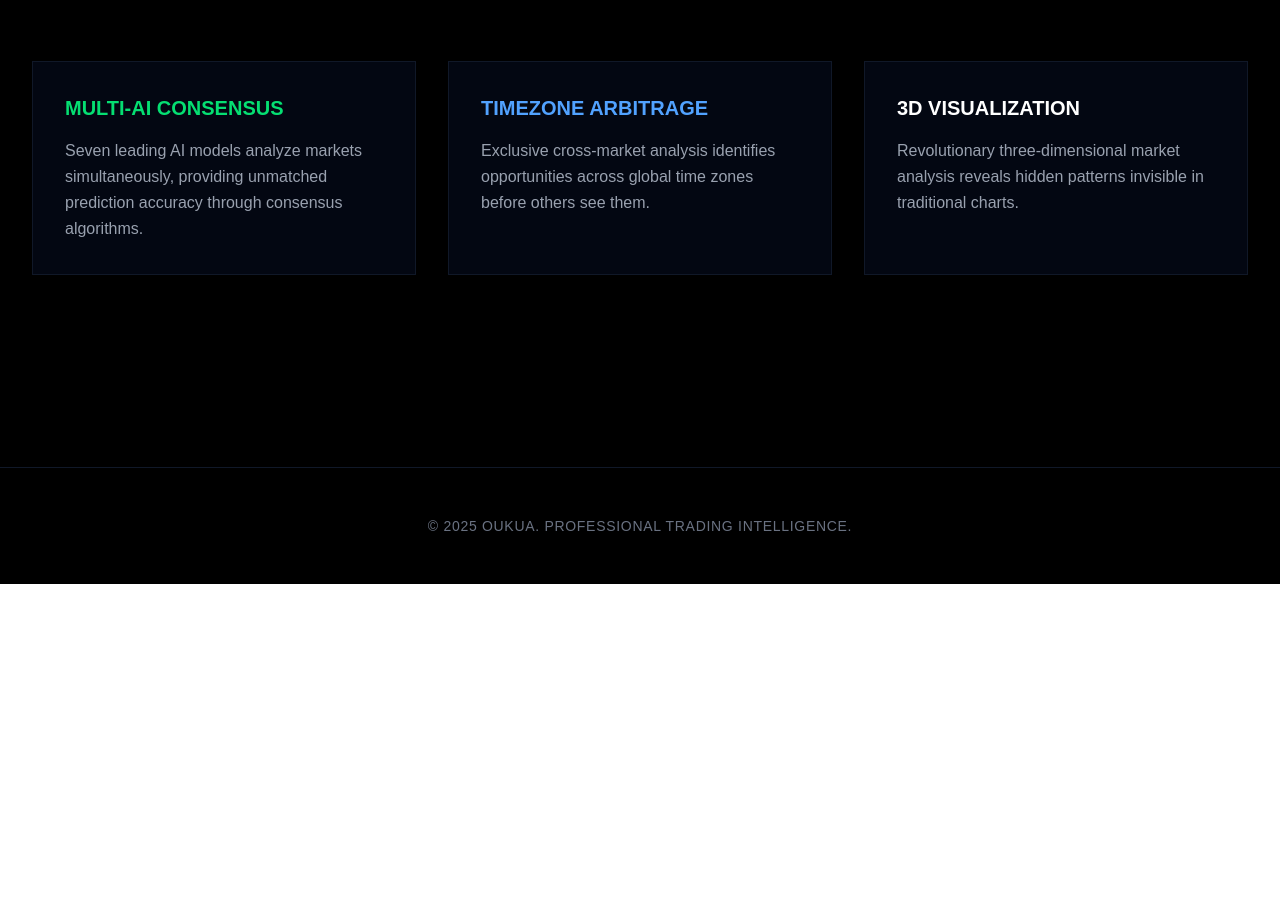
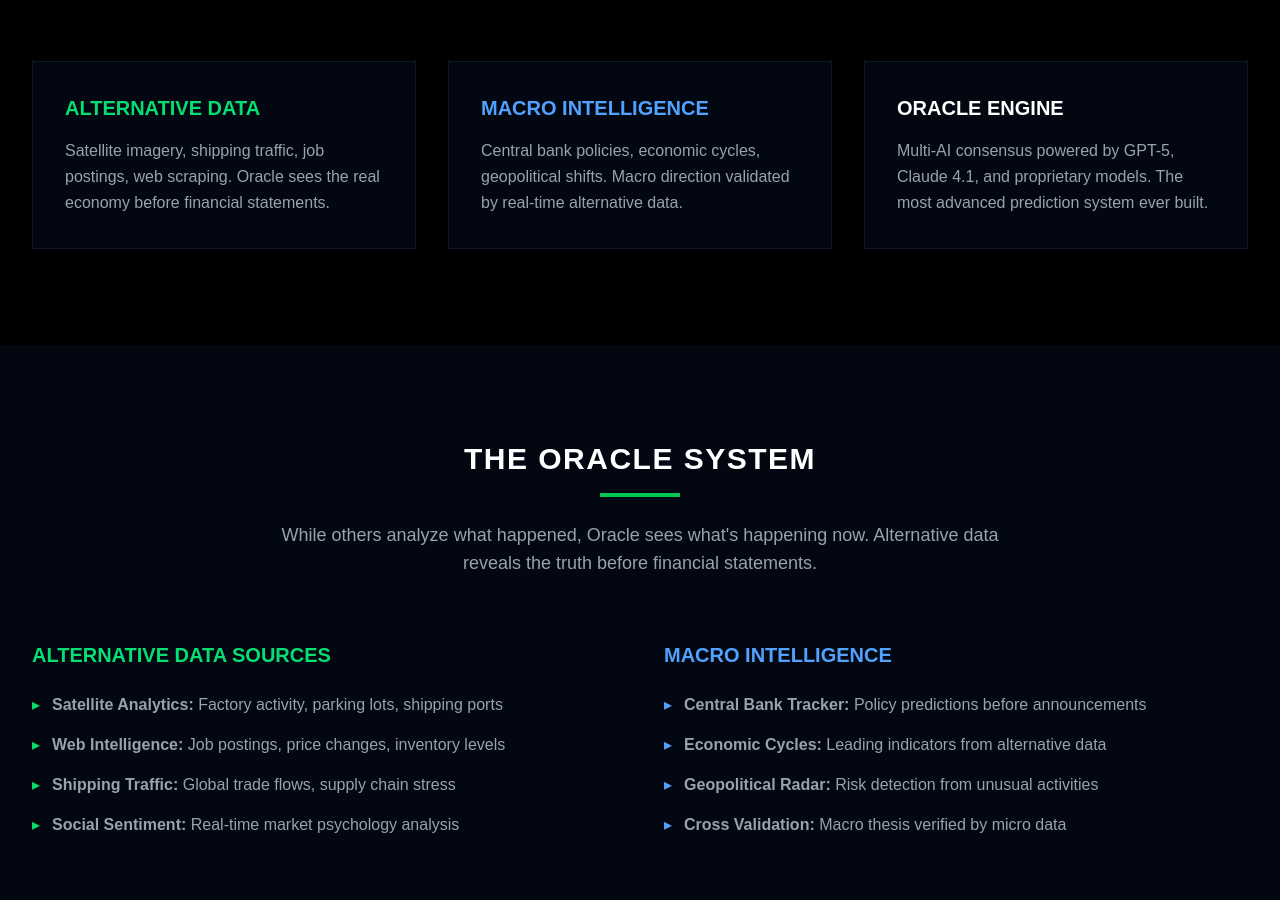
Before and after one commit to OukuaXu/oukua-website, a Next.js app: page / in a window 1280 px wide. Shown: the part 1060-1960 px from the top of the page. Before the commit the page ends 1644 px from the top, so only its background shows below. Built offline with nearby package versions, Linux system fonts and the light colour scheme.

Commit message:
Integrate Oracle Alternative Data System into homepage

```diff
--- a/app/page.tsx
+++ b/app/page.tsx
@@ -81,8 +81,8 @@
               </span>
             </h1>
             <p className="max-w-2xl mx-auto text-lg text-gray-400 mb-12">
-              Professional-grade AI trading intelligence. Seven AI models. Real-time analysis.
-              Institutional quality predictions for every trader.
+              Beyond traditional analysis. Alternative data intelligence meets macro wisdom.
+              See what others cannot. Know before the market knows.
             </p>
             <div className="flex justify-center gap-6">
               <button
@@ -104,8 +104,8 @@
         <div className="max-w-7xl mx-auto px-4 sm:px-6 lg:px-8">
           <div className="grid grid-cols-2 md:grid-cols-4 gap-8 text-center">
             <div>
-              <div className="text-4xl font-bold text-green-400">87%</div>
-              <div className="mt-2 text-sm uppercase tracking-wider text-gray-500">Accuracy Rate</div>
+              <div className="text-4xl font-bold text-green-400">50+</div>
+              <div className="mt-2 text-sm uppercase tracking-wider text-gray-500">Data Sources</div>
             </div>
             <div>
               <div className="text-4xl font-bold text-white">7</div>
@@ -132,21 +132,89 @@
           </div>
           <div className="grid md:grid-cols-3 gap-8">
             <div className="bg-gray-950 border border-gray-900 p-8">
-              <h3 className="text-xl font-semibold mb-4 text-green-400">MULTI-AI CONSENSUS</h3>
+              <h3 className="text-xl font-semibold mb-4 text-green-400">ALTERNATIVE DATA</h3>
               <p className="text-gray-400 leading-relaxed">
-                Seven leading AI models analyze markets simultaneously, providing unmatched prediction accuracy through consensus algorithms.
+                Satellite imagery, shipping traffic, job postings, web scraping. Oracle sees the real economy before financial statements.
               </p>
             </div>
             <div className="bg-gray-950 border border-gray-900 p-8">
-              <h3 className="text-xl font-semibold mb-4 text-blue-400">TIMEZONE ARBITRAGE</h3>
+              <h3 className="text-xl font-semibold mb-4 text-blue-400">MACRO INTELLIGENCE</h3>
               <p className="text-gray-400 leading-relaxed">
-                Exclusive cross-market analysis identifies opportunities across global time zones before others see them.
+                Central bank policies, economic cycles, geopolitical shifts. Macro direction validated by real-time alternative data.
               </p>
             </div>
             <div className="bg-gray-950 border border-gray-900 p-8">
-              <h3 className="text-xl font-semibold mb-4 text-white">3D VISUALIZATION</h3>
+              <h3 className="text-xl font-semibold mb-4 text-white">ORACLE ENGINE</h3>
               <p className="text-gray-400 leading-relaxed">
-                Revolutionary three-dimensional market analysis reveals hidden patterns invisible in traditional charts.
+                Multi-AI consensus powered by GPT-5, Claude 4.1, and proprietary models. The most advanced prediction system ever built.
+              </p>
+            </div>
+          </div>
+        </div>
+      </section>
+
+      {/* Oracle System */}
+      <section className="py-24 bg-gray-950">
+        <div className="max-w-7xl mx-auto px-4 sm:px-6 lg:px-8">
+          <div className="text-center mb-16">
+            <h2 className="text-3xl font-bold uppercase tracking-wider">The Oracle System</h2>
+            <div className="mt-4 h-1 w-20 bg-green-500 mx-auto"></div>
+            <p className="mt-6 text-lg text-gray-400 max-w-3xl mx-auto">
+              While others analyze what happened, Oracle sees what&apos;s happening now.
+              Alternative data reveals the truth before financial statements.
+            </p>
+          </div>
+
+          <div className="grid md:grid-cols-2 gap-12">
+            <div>
+              <h3 className="text-xl font-semibold mb-6 text-green-400">ALTERNATIVE DATA SOURCES</h3>
+              <ul className="space-y-4 text-gray-400">
+                <li className="flex items-start">
+                  <span className="text-green-400 mr-3">▸</span>
+                  <span><strong>Satellite Analytics:</strong> Factory activity, parking lots, shipping ports</span>
+                </li>
+                <li className="flex items-start">
+                  <span className="text-green-400 mr-3">▸</span>
+                  <span><strong>Web Intelligence:</strong> Job postings, price changes, inventory levels</span>
+                </li>
+                <li className="flex items-start">
+                  <span className="text-green-400 mr-3">▸</span>
+                  <span><strong>Shipping Traffic:</strong> Global trade flows, supply chain stress</span>
+                </li>
+                <li className="flex items-start">
+                  <span className="text-green-400 mr-3">▸</span>
+                  <span><strong>Social Sentiment:</strong> Real-time market psychology analysis</span>
+                </li>
+              </ul>
+            </div>
+
+            <div>
+              <h3 className="text-xl font-semibold mb-6 text-blue-400">MACRO INTELLIGENCE</h3>
+              <ul className="space-y-4 text-gray-400">
+                <li className="flex items-start">
+                  <span className="text-blue-400 mr-3">▸</span>
+                  <span><strong>Central Bank Tracker:</strong> Policy predictions before announcements</span>
+                </li>
+                <li className="flex items-start">
+                  <span className="text-blue-400 mr-3">▸</span>
+                  <span><strong>Economic Cycles:</strong> Leading indicators from alternative data</span>
+                </li>
+                <li className="flex items-start">
+                  <span className="text-blue-400 mr-3">▸</span>
+                  <span><strong>Geopolitical Radar:</strong> Risk detection from unusual activities</span>
+                </li>
+                <li className="flex items-start">
+                  <span className="text-blue-400 mr-3">▸</span>
+                  <span><strong>Cross Validation:</strong> Macro thesis verified by micro data</span>
+                </li>
+              </ul>
+            </div>
+          </div>
+
+          <div className="mt-16 text-center">
+            <div className="inline-block bg-black border border-gray-800 px-8 py-4">
+              <p className="text-lg font-mono text-green-400">
+                ORACLE SCORE: 8.5/10 | SIGNAL: STRONG BUY | CONFIDENCE: 87%
               </p>
             </div>
           </div>
```
